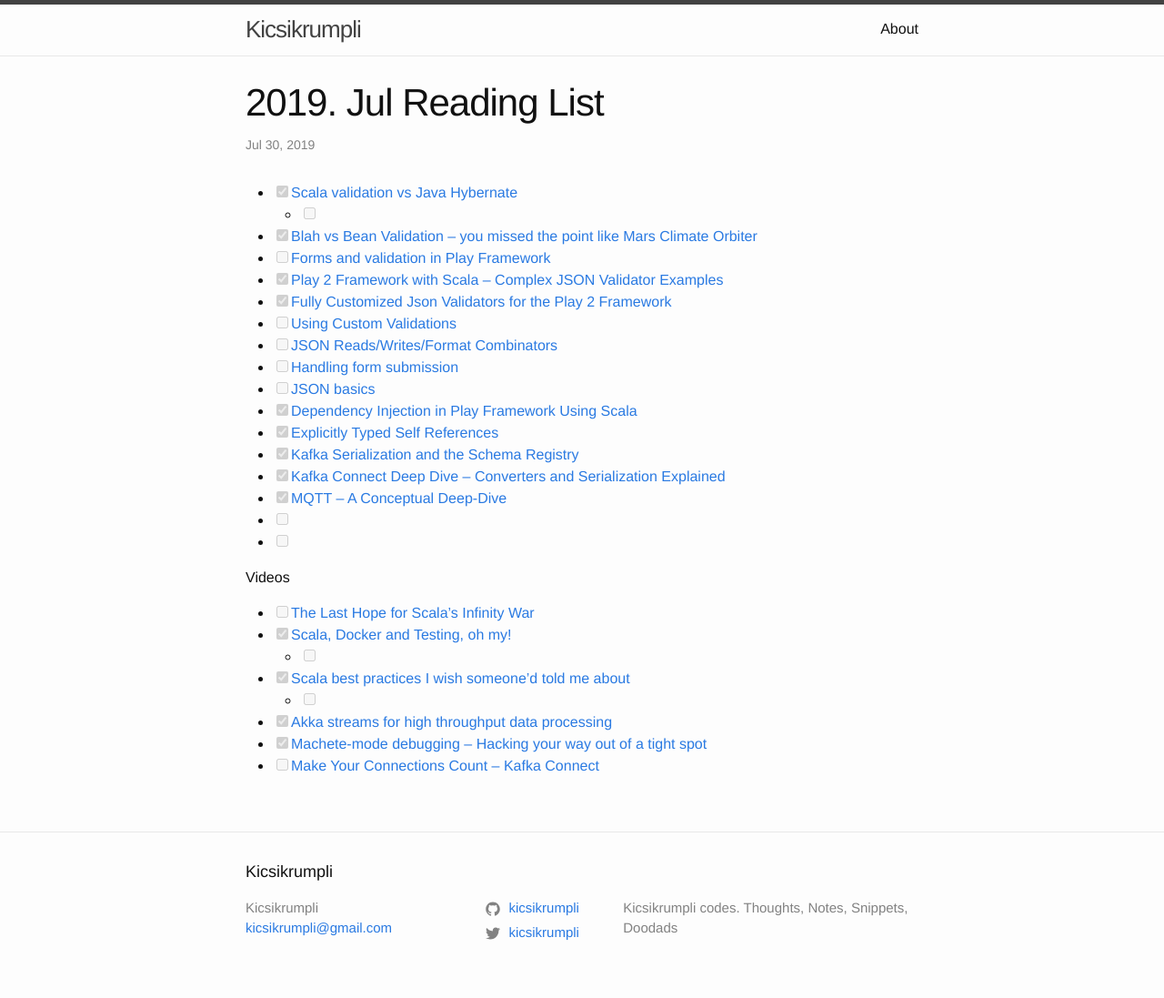
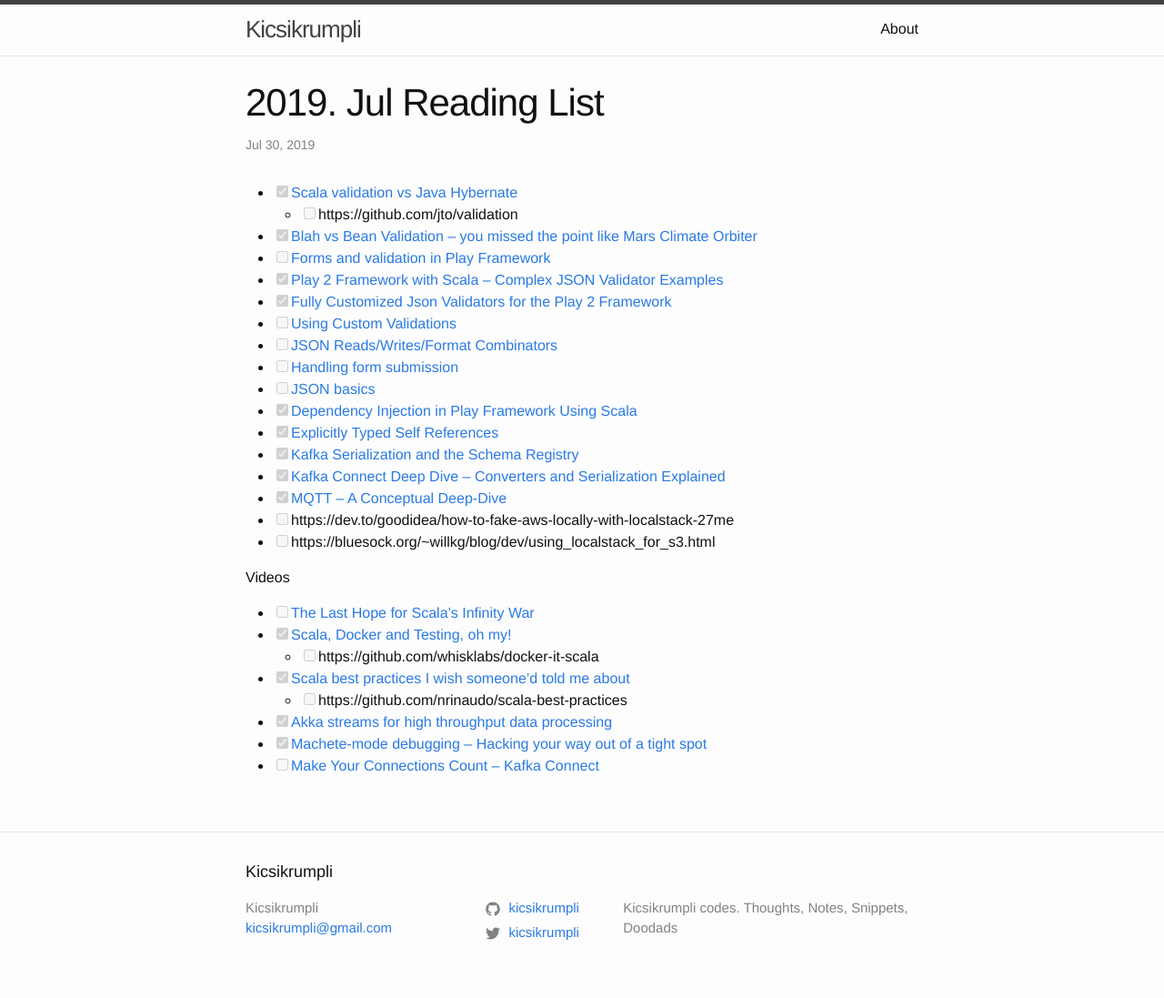
Before and after one commit to kicsikrumpli/kicsikrumpli.github.io, a Jekyll site: the page built from reading-list/_posts/2019-07-30-jul-reading-list.md, in a window 1280 px wide. Shown: the whole page at 91% size. Built offline with Jekyll 4.4.1, drawn with Linux system fonts in a browser that asks for light colours.

Commit message:
fixed links w/o titles

```diff
--- a/reading-list/_posts/2019-07-30-jul-reading-list.md
+++ b/reading-list/_posts/2019-07-30-jul-reading-list.md
@@ -6,7 +6,7 @@
 ---
 
 - [x] [Scala validation vs Java Hybernate](https://jto.github.io/articles/scala_is_faster_than_java/)
-    - [ ] [](https://github.com/jto/validation )
+    - [ ] https://github.com/jto/validation
 - [x] [Blah vs Bean Validation – you missed the point like Mars Climate Orbiter](https://in.relation.to/2014/06/19/blah-vs-bean-validation-you-missed-the-point-like-mars-climate-orbiter/ )
 - [ ] [Forms and validation in Play Framework](https://www.waitingforcode.com/play-framework/forms-and-validation-in-play-framework/read )
 - [x] [Play 2 Framework with Scala – Complex JSON Validator Examples](http://queirozf.com/entries/play-2-framework-with-scala-complex-json-validator-examples )
@@ -20,16 +20,16 @@
 - [x] [Kafka Serialization and the Schema Registry](http://moi.vonos.net/bigdata/kafka-serialize/ )
 - [x] [Kafka Connect Deep Dive – Converters and Serialization Explained](https://www.confluent.io/blog/kafka-connect-deep-dive-converters-serialization-explained )
 - [x] [MQTT – A Conceptual Deep-Dive](https://www.ably.io/concepts/mqtt)
-- [ ] [](https://dev.to/goodidea/how-to-fake-aws-locally-with-localstack-27me)
-- [ ] [](https://bluesock.org/~willkg/blog/dev/using_localstack_for_s3.html )
+- [ ] https://dev.to/goodidea/how-to-fake-aws-locally-with-localstack-27me
+- [ ] https://bluesock.org/~willkg/blog/dev/using_localstack_for_s3.html
 
 
 Videos
 - [ ] [The Last Hope for Scala's Infinity War](https://www.youtube.com/watch?v=v8IQ-X2HkGE )
 - [x] [Scala, Docker and Testing, oh my!](https://www.youtube.com/watch?v=Q1XqOLPhr-k )
-    - [ ] [](https://github.com/whisklabs/docker-it-scala)
+    - [ ] https://github.com/whisklabs/docker-it-scala
 - [x] [Scala best practices I wish someone'd told me about](https://www.youtube.com/watch?v=DGa58FfiMqc )
-    - [ ] [](https://github.com/nrinaudo/scala-best-practices)
+    - [ ] https://github.com/nrinaudo/scala-best-practices
 - [x] [Akka streams for high throughput data processing](https://www.youtube.com/watch?v=CUVOBANHzpo )
 - [x] [Machete-mode debugging – Hacking your way out of a tight spot](https://www.youtube.com/watch?v=bAcfPzxB3dk )
 - [ ] [Make Your Connections Count – Kafka Connect](https://www.youtube.com/watch?v=YyTebiMx6Gc )
```
Also changed, not shown: reading-list/_posts/2019-04-30-apr-reading-list.md (+1 -1 lines), reading-list/_posts/2019-06-30-jun-reading-list.md (+1 -1 lines).
